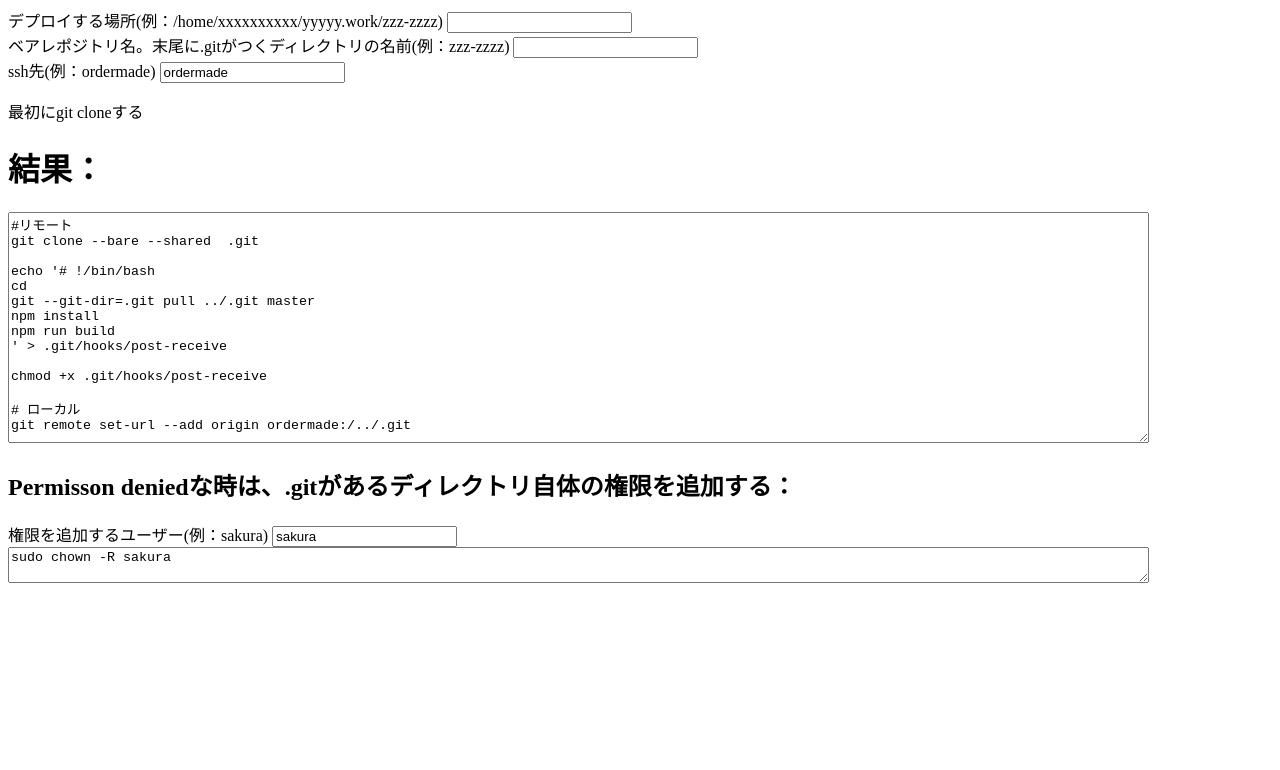
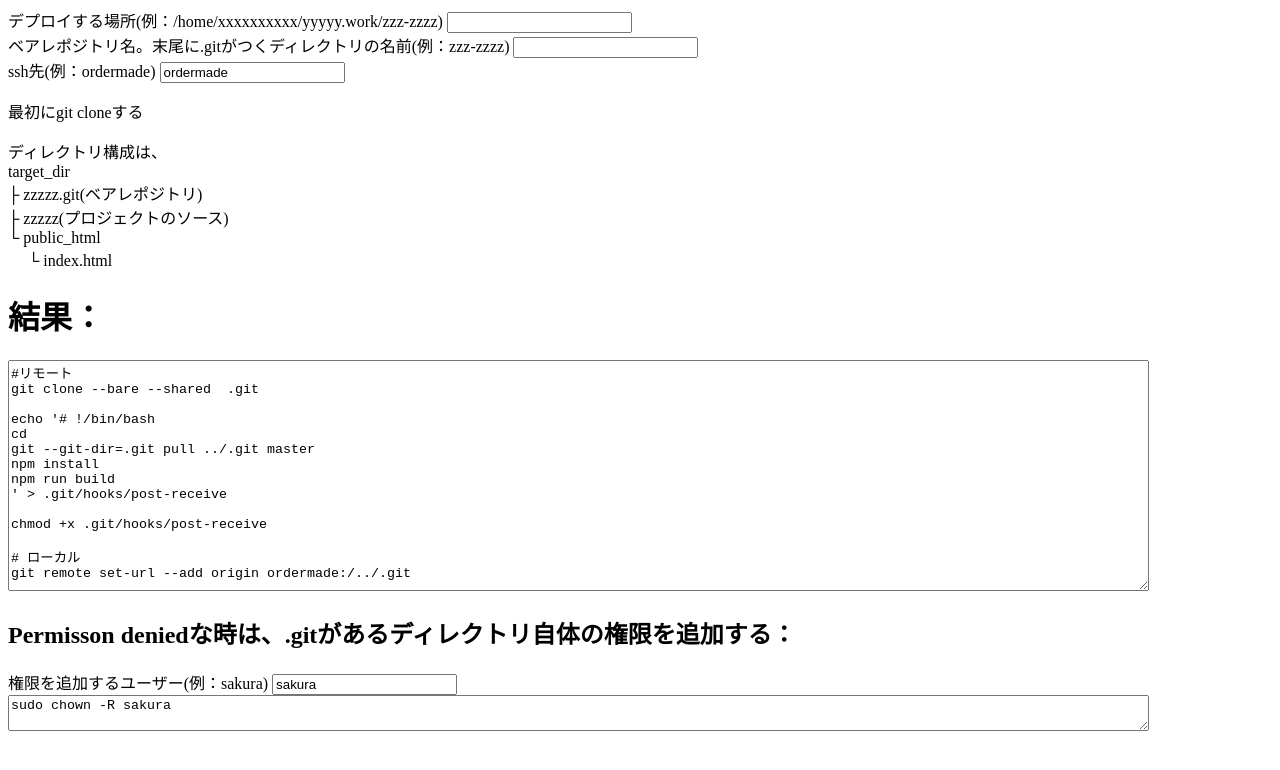
Before and after one commit to v97ug/bare-repo-deploy-script, a plain HTML site: page node-script.html in a window 1280 px wide. Drawn offline with nearby package versions, Linux system fonts and the light colour scheme.

Commit message:
[implemnt] ディレクトリ構成の説明追記

```diff
--- a/node-script.html
+++ b/node-script.html
@@ -27,6 +27,13 @@
 </div>
 
 <p>最初にgit cloneする</p>
+<p style="white-space: pre-line">ディレクトリ構成は、
+    target_dir
+    ├ zzzzz.git(ベアレポジトリ)
+    ├ zzzzz(プロジェクトのソース)
+    └ public_html
+    　 └ index.html
+</p>
 <h1>結果：</h1>
 <textarea rows="15" cols="140">
 #リモート
```
